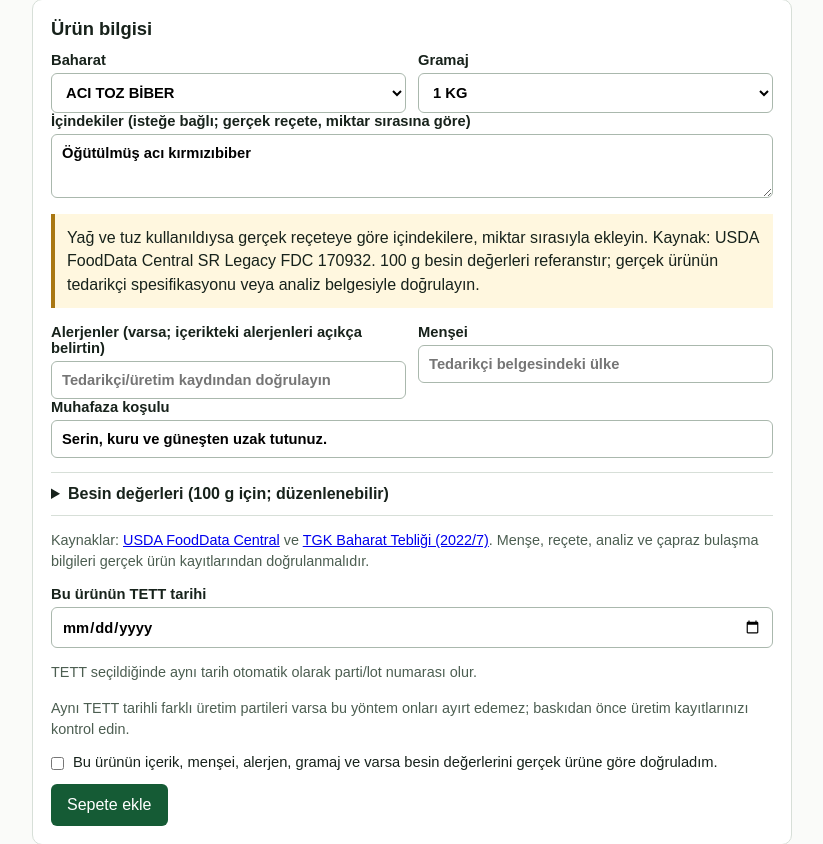
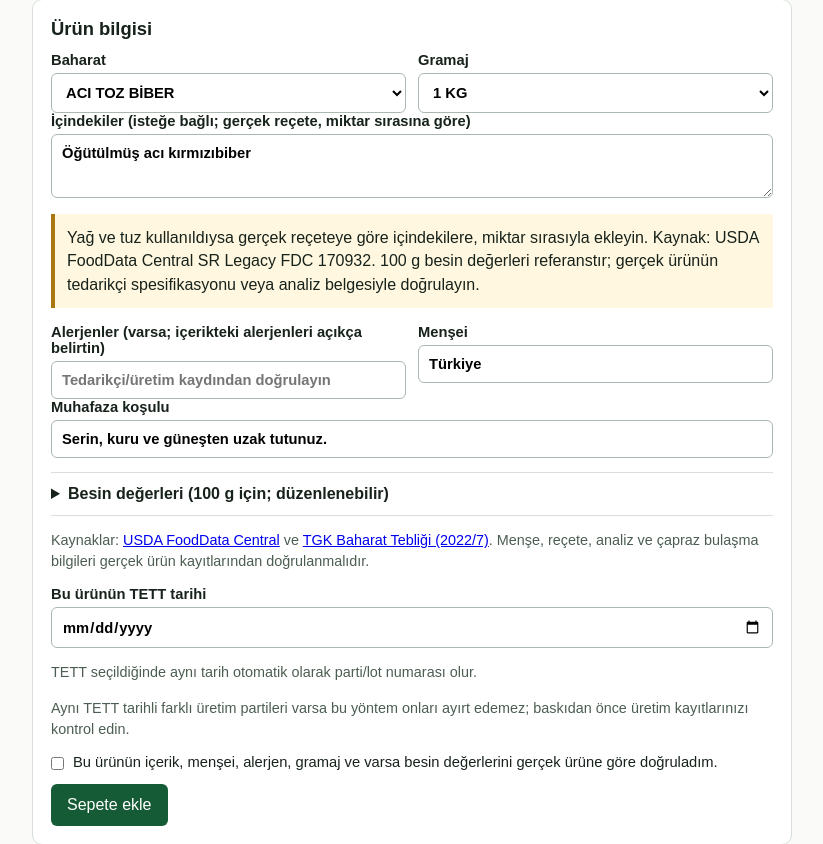
Before and after one commit to ErenKaynak/Label-System, a Flask app: page / in a window 1280 px wide. Shown: the part 364-1208 px from the top of the page, without its empty margins (228-1051 px from the left). Run offline with Flask 3, Linux system fonts and the light colour scheme.

Commit message:
Etiket başlığını ortala, menşei varsayılan Türkiye

```diff
--- a/Templates/index.html
+++ b/Templates/index.html
@@ -47,7 +47,7 @@
     <p id="profile-note" class="notice"></p>
     <div class="grid">
       <label>Alerjenler (varsa; içerikteki alerjenleri açıkça belirtin)<input id="allergens" placeholder="Tedarikçi/üretim kaydından doğrulayın"></label>
-      <label>Menşei<input id="origin" placeholder="Tedarikçi belgesindeki ülke" required></label>
+      <label>Menşei<input id="origin" value="Türkiye" placeholder="Tedarikçi belgesindeki ülke" required></label>
     </div>
     <label>Muhafaza koşulu<input id="storage" value="{{ default_storage }}" required></label>
     <details class="optional-fields">
@@ -115,7 +115,7 @@
       const profile = profiles[$('spice-select').value] || {};
       $('ingredients').value = profile.ingredients || '';
       $('allergens').value = profile.allergens || '';
-      $('origin').value = '';
+      $('origin').value = profile.origin || 'Türkiye';
       $('storage').value = defaultStorage;
       clearNutrition();
       for (const [key,id] of Object.entries(nutritionInputIds)) {
--- a/app.py
+++ b/app.py
@@ -145,13 +145,16 @@ def wrap_text(text, font, size, width):
 
 
 def draw_lines(c, text, x, y, width, font='Label-Regular', size=BODY_SIZE,
-               max_lines=2, line_height=LINE_HEIGHT):
+               max_lines=2, line_height=LINE_HEIGHT, center=False):
     lines = wrap_text(text, font, size, width)
     if len(lines) > max_lines:
         raise ValueError(f'Etiket alanına sığmıyor: {text[:45]}... Metni kısaltın.')
     c.setFont(font, size)
     for line in lines:
-        c.drawString(x, y, line)
+        if center:
+            c.drawCentredString(x + width / 2, y, line)
+        else:
+            c.drawString(x, y, line)
         y -= line_height
     return y
 
@@ -255,7 +258,7 @@ def draw_label(c, x, y, width, height, item, common):
     if pdfmetrics.stringWidth(title, 'Label-Bold', title_size) > inner:
         raise ValueError(f'Ürün adı ve gramaj etikete sığmıyor: {name}')
     c.setFont('Label-Bold', title_size)
-    c.drawString(lx, top, title)
+    c.drawCentredString(lx + inner / 2, top, title)
     c.setLineWidth(0.35)
     c.line(lx, top - 4, x + width - pad, top - 4)
 
@@ -305,7 +308,7 @@ def draw_vertical_label(c, width, height, item, common):
     bottom = pad + 5
 
     y = draw_lines(c, f"{item['spice']}   {item['weight']}", x, y, text_width,
-                   font='Label-Bold', size=13, max_lines=2)
+                   font='Label-Bold', size=13, max_lines=2, center=True)
     c.setLineWidth(0.4)
     c.line(x, y + 2, width - pad, y + 2)
     y -= 6
```
